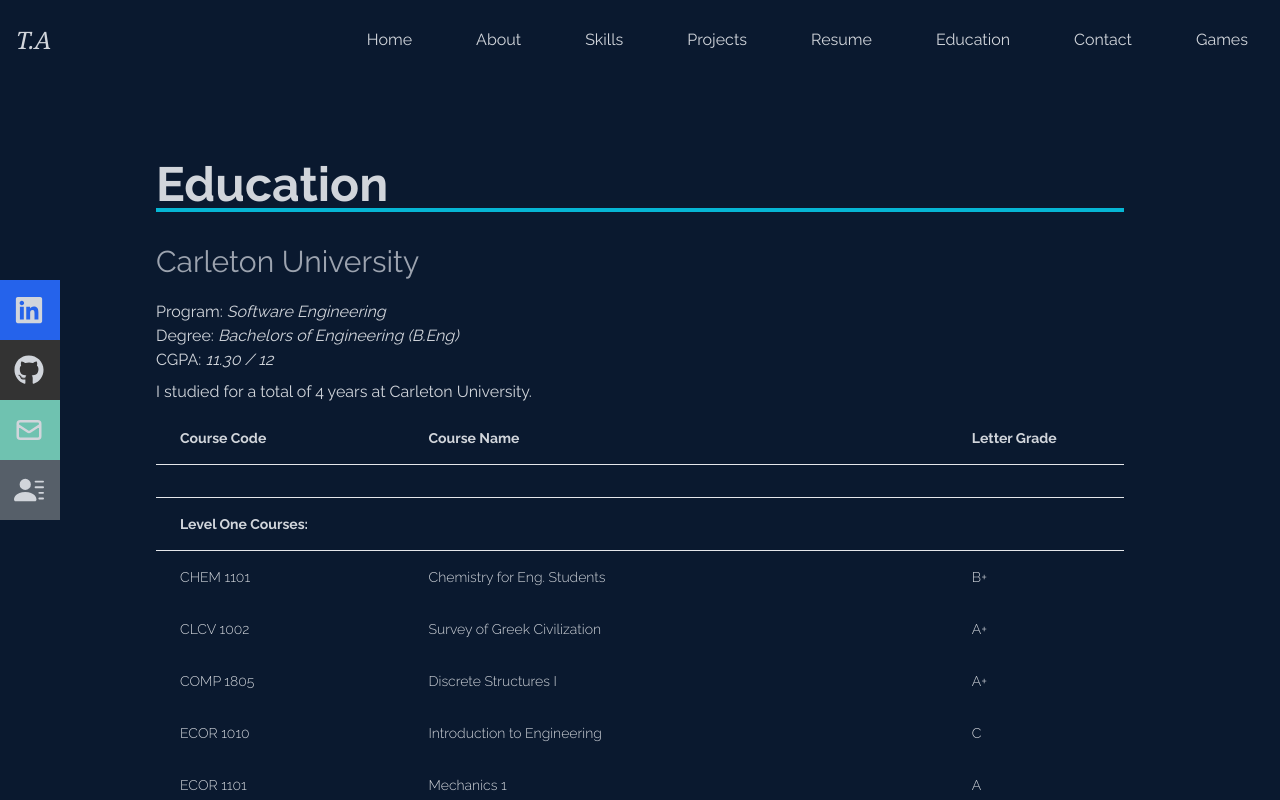
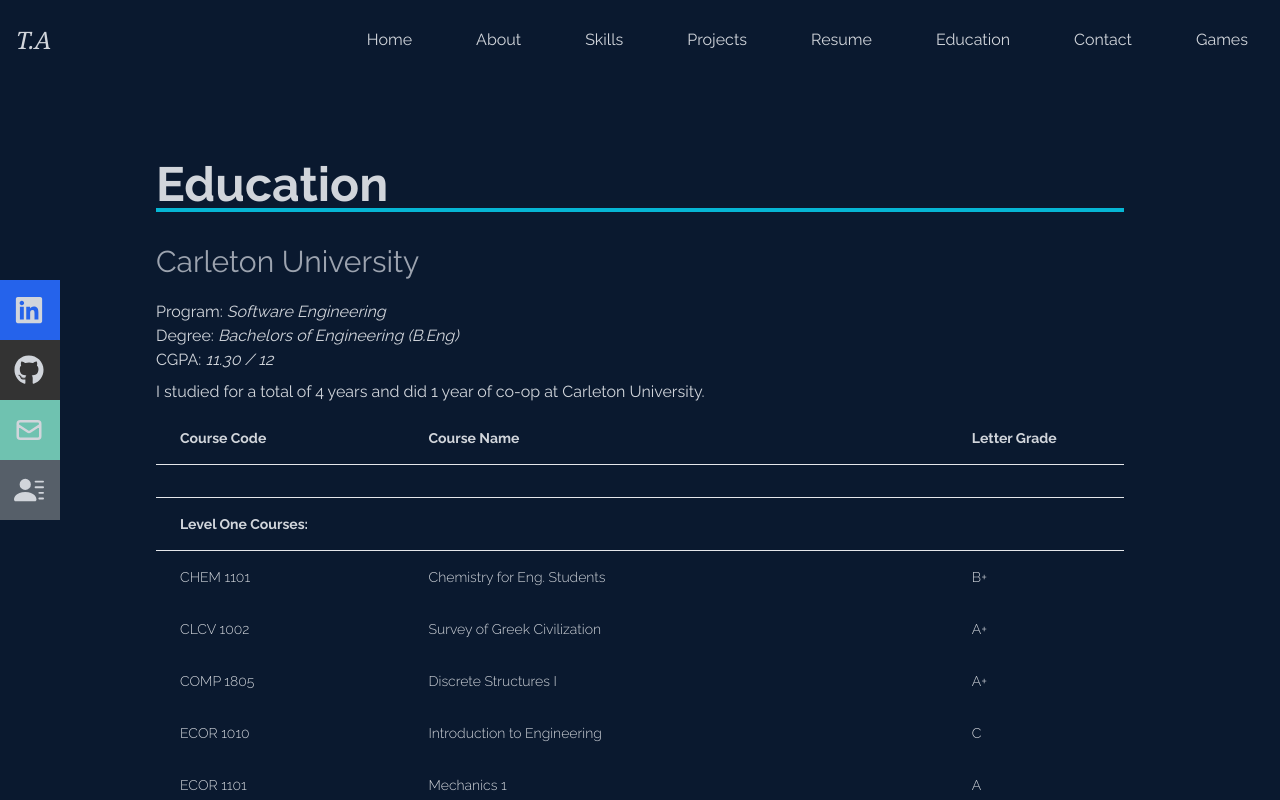
Before and after one commit to tony-zeidan/Portfolio, a React (Create React App) app: page /education in a window 1280 px wide. Shown: the top 800 px of the page. Built offline with nearby package versions, Linux system fonts and the light colour scheme.

Commit message:
Minor changes

```diff
--- a/src/components/EducationPages/EducationPage.jsx
+++ b/src/components/EducationPages/EducationPage.jsx
@@ -21,7 +21,7 @@ const EducationPage = () => {
                             <p>Program: <em>Software Engineering</em></p>
                             <p>Degree: <em>Bachelors of Engineering (B.Eng)</em></p>
                             <p>CGPA: <em>11.30 / 12</em></p>
-                            <p className='mt-2'>I studied for a total of 4 years at Carleton University. </p>
+                            <p className='mt-2'>I studied for a total of 4 years and did 1 year of co-op at Carleton University. </p>
 
 <div class="flex flex-col text-gray-300">
   <div class="overflow-x-auto sm:-mx-6 lg:-mx-8">
```
